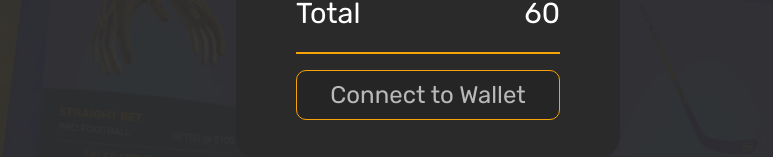
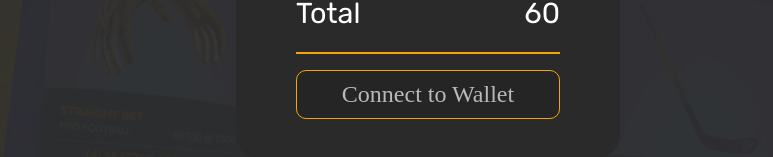
Before and after one commit to timdogfr/deneme3, a React (Create React App) app: page / in a window 1280 px wide. Shown: the part 651-808 px from the top of the page, without its empty margins (212-985 px from the left). Built offline with nearby package versions, Linux system fonts and the light colour scheme.

Commit message:
Update globalStyles.js

```diff
--- a/src/styles/globalStyles.js
+++ b/src/styles/globalStyles.js
@@ -196,7 +196,8 @@ export const connectButton = styled.button`
   padding:10px;
   background-color: #252525;
   color: #f6a307;
-  font-family: 'wonder';
+  font-family: 'Montserrat';
+  font-style: Bold;
   text-align:center;
   font-size:1.5rem;
   border: 1px solid #f6a307;
```
